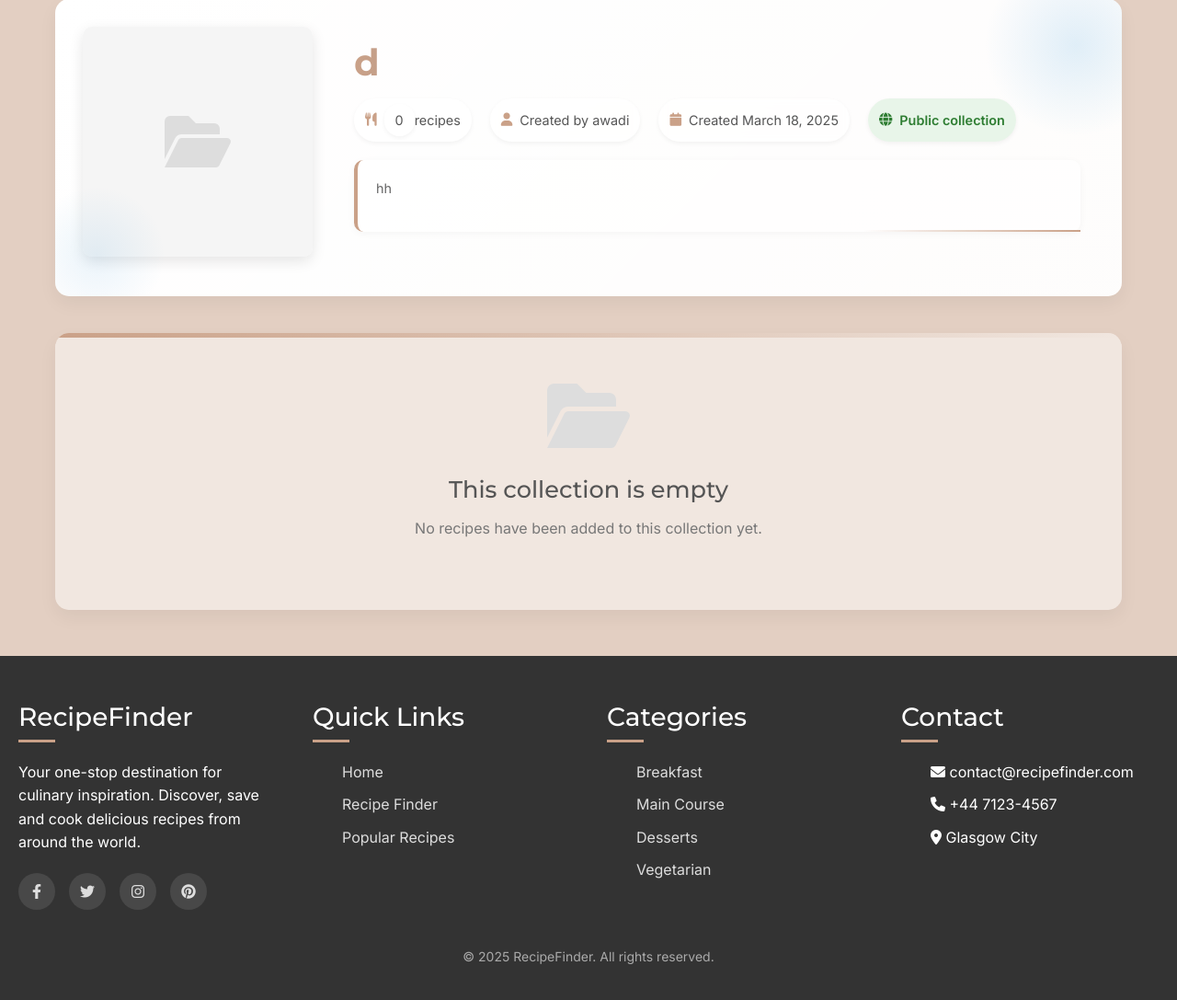
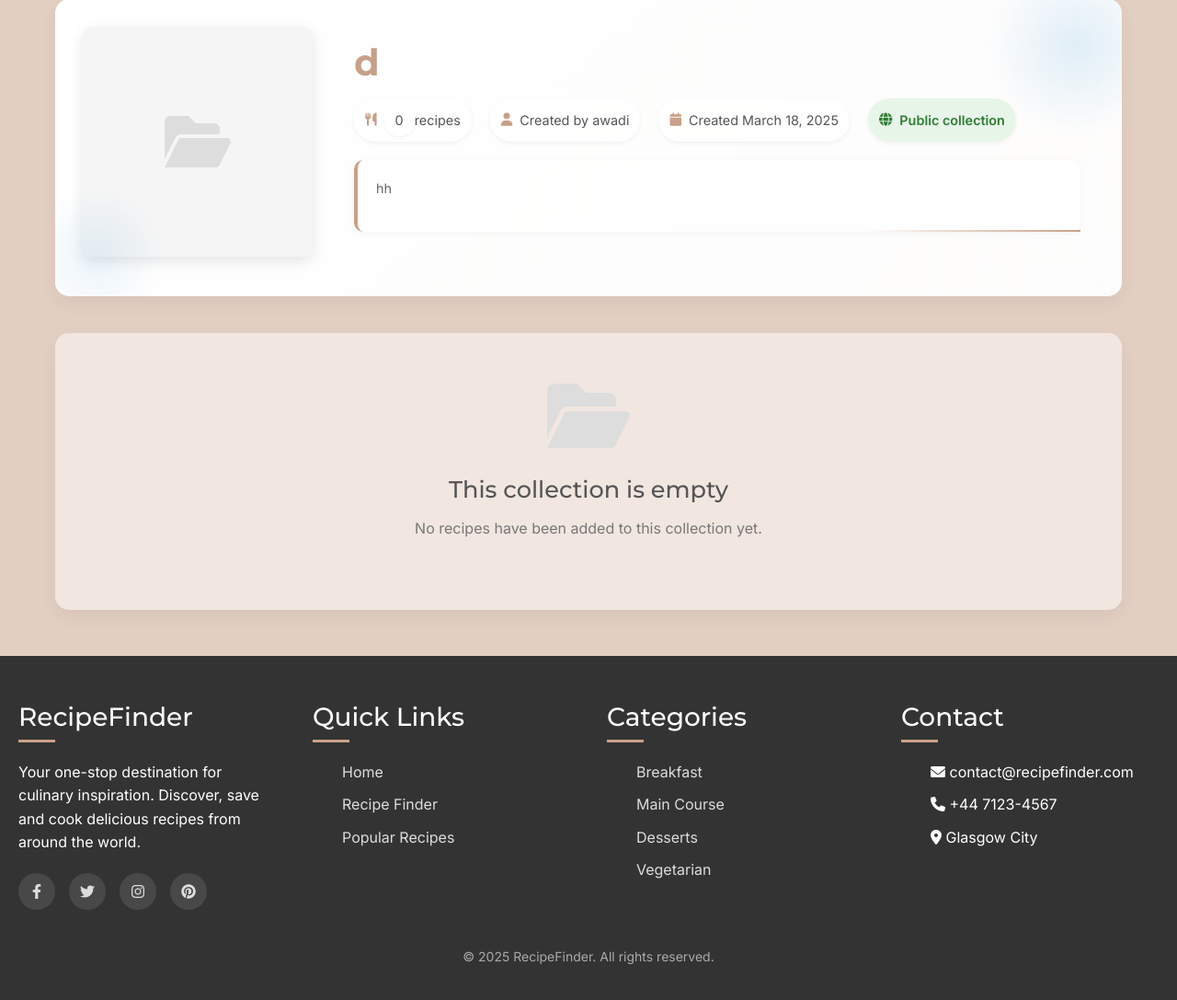
Before and after one commit to owaini0/RecipeFinder, a Django app: page /collection/16/ in a window 1280 px wide. Shown: the part 135-1222 px from the top of the page at 92% size. Run offline with Django 4.2, Linux system fonts and the light colour scheme; a user stored in the database is signed in; data comes from the database, SQL or seed files in the repository.

Commit message:
Adjusting the css

```diff
--- a/static/css/pages/collection_detail.css
+++ b/static/css/pages/collection_detail.css
@@ -424,16 +424,6 @@
     overflow: hidden;
 }
 
-.no-recipes::before {
-    content: '';
-    position: absolute;
-    top: 0;
-    left: 0;
-    width: 100%;
-    height: 5px;
-    background: linear-gradient(to right, var(--primary-color, #3498db), transparent);
-}
-
 .no-recipes i {
     font-size: 5rem;
     color: #ddd;
--- a/static/css/shared/main.css
+++ b/static/css/shared/main.css
@@ -1096,6 +1096,7 @@ ul {
 }
 
 .difficulty-badge {
+    background-color: #333;
     color: white;
     padding: 3px 8px;
     border-radius: 12px;
```
